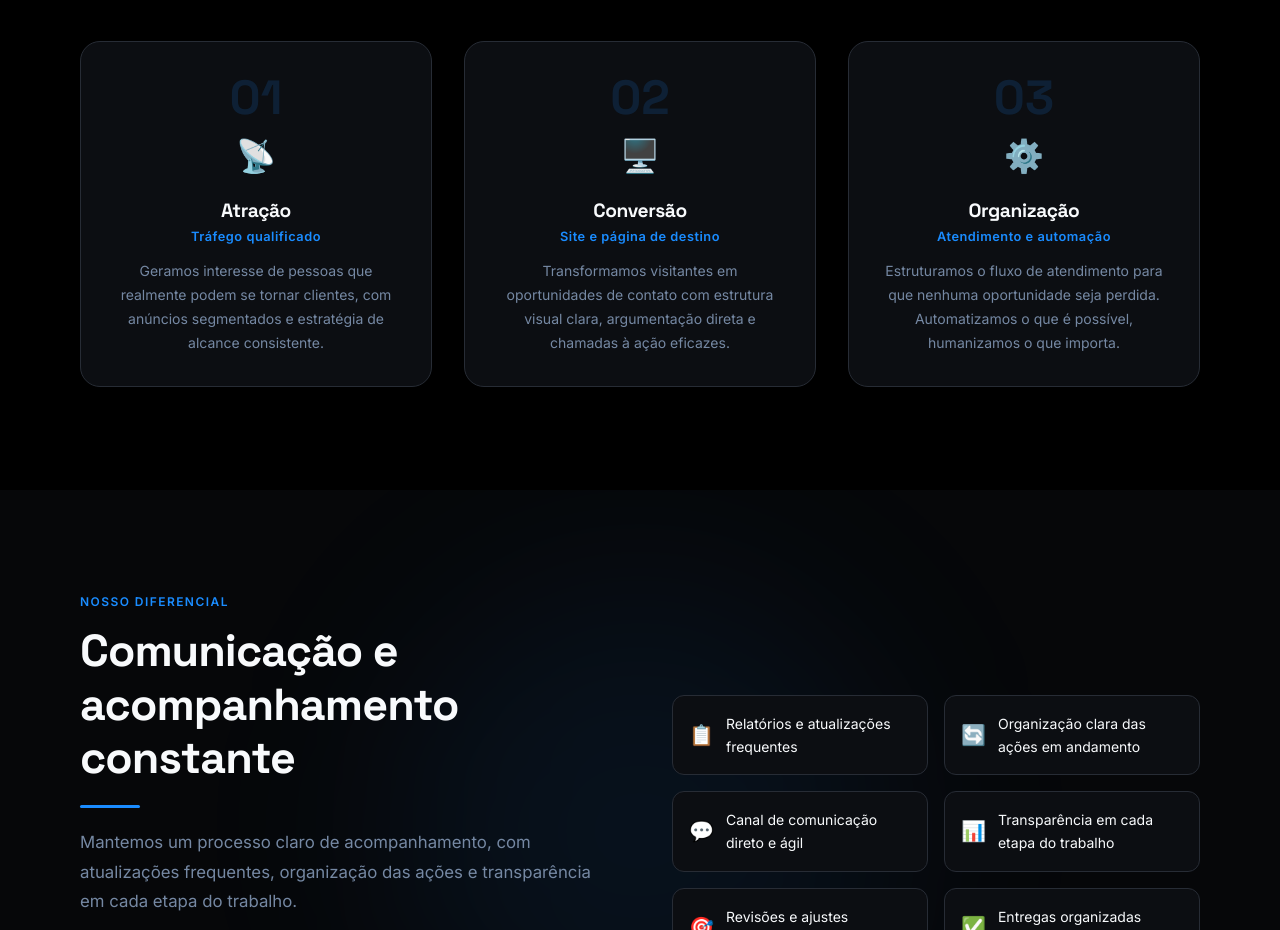
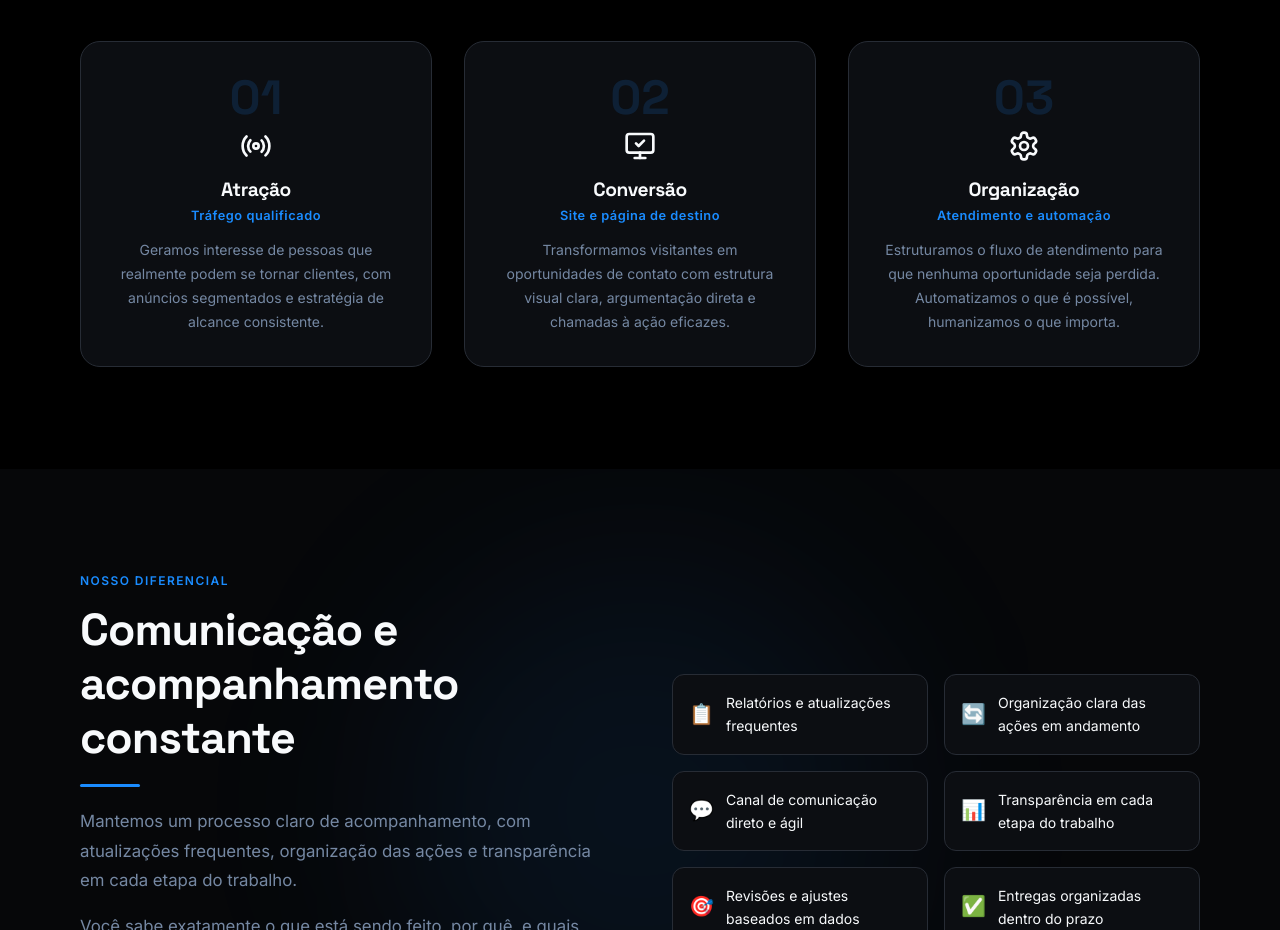
Before and after one commit to Natanas19/digitalIsland, a React (Vite) app: page / in a window 1280 px wide. Shown: the part 1860-2790 px from the top of the page. Built offline with nearby package versions, Linux system fonts and the light colour scheme.

Commit message:
feat: adiciona ícones (LuRadio e LuSettings) e centraliza ícones na seção 'Como funciona'

```diff
--- a/package.json
+++ b/package.json
@@ -11,6 +11,7 @@
   "dependencies": {
     "react": "^18.3.1",
     "react-dom": "^18.3.1",
+    "react-icons": "^5.6.0",
     "react-router-dom": "^6.26.0"
   },
   "devDependencies": {
--- a/src/pages/Home/Home.css
+++ b/src/pages/Home/Home.css
@@ -188,8 +188,10 @@
 }
 
 .how__icon {
+  display: flex;
+  justify-content: center;
+  align-items: center;
   font-size: 2rem;
-  display: block;
   margin-bottom: 1rem;
 }
 
--- a/src/pages/Home/Home.jsx
+++ b/src/pages/Home/Home.jsx
@@ -7,6 +7,7 @@ import './Home.css'
 import iconSite from '../../assets/icons/site.png'
 import iconTrafego from '../../assets/icons/trafego.png'
 import iconConteudo from '../../assets/icons/conteudo.png'
+import { LuRadio, LuMonitorCheck, LuSettings } from "react-icons/lu";
 
 const WHATSAPP = 'https://wa.me/5548999999999?text=Ol%C3%A1!%20Vim%20pelo%20site%20e%20quero%20saber%20mais%20sobre%20a%20Digital%20Island.'
 
@@ -136,21 +137,21 @@ function ComoFuncionaSection() {
   const steps = [
     {
       num: '01',
-      icon: '📡',
+      icon: <LuRadio size={32} />,
       title: 'Atração',
       subtitle: 'Tráfego qualificado',
       desc: 'Geramos interesse de pessoas que realmente podem se tornar clientes, com anúncios segmentados e estratégia de alcance consistente.',
     },
     {
       num: '02',
-      icon: '🖥️',
+      icon: <LuMonitorCheck size={32}/>,
       title: 'Conversão',
       subtitle: 'Site e página de destino',
       desc: 'Transformamos visitantes em oportunidades de contato com estrutura visual clara, argumentação direta e chamadas à ação eficazes.',
     },
     {
       num: '03',
-      icon: '⚙️',
+      icon: <LuSettings size={32}/>,
       title: 'Organização',
       subtitle: 'Atendimento e automação',
       desc: 'Estruturamos o fluxo de atendimento para que nenhuma oportunidade seja perdida. Automatizamos o que é possível, humanizamos o que importa.',
```
Also changed, not shown: 1 other file (tests, documents, lock files or other folders).
